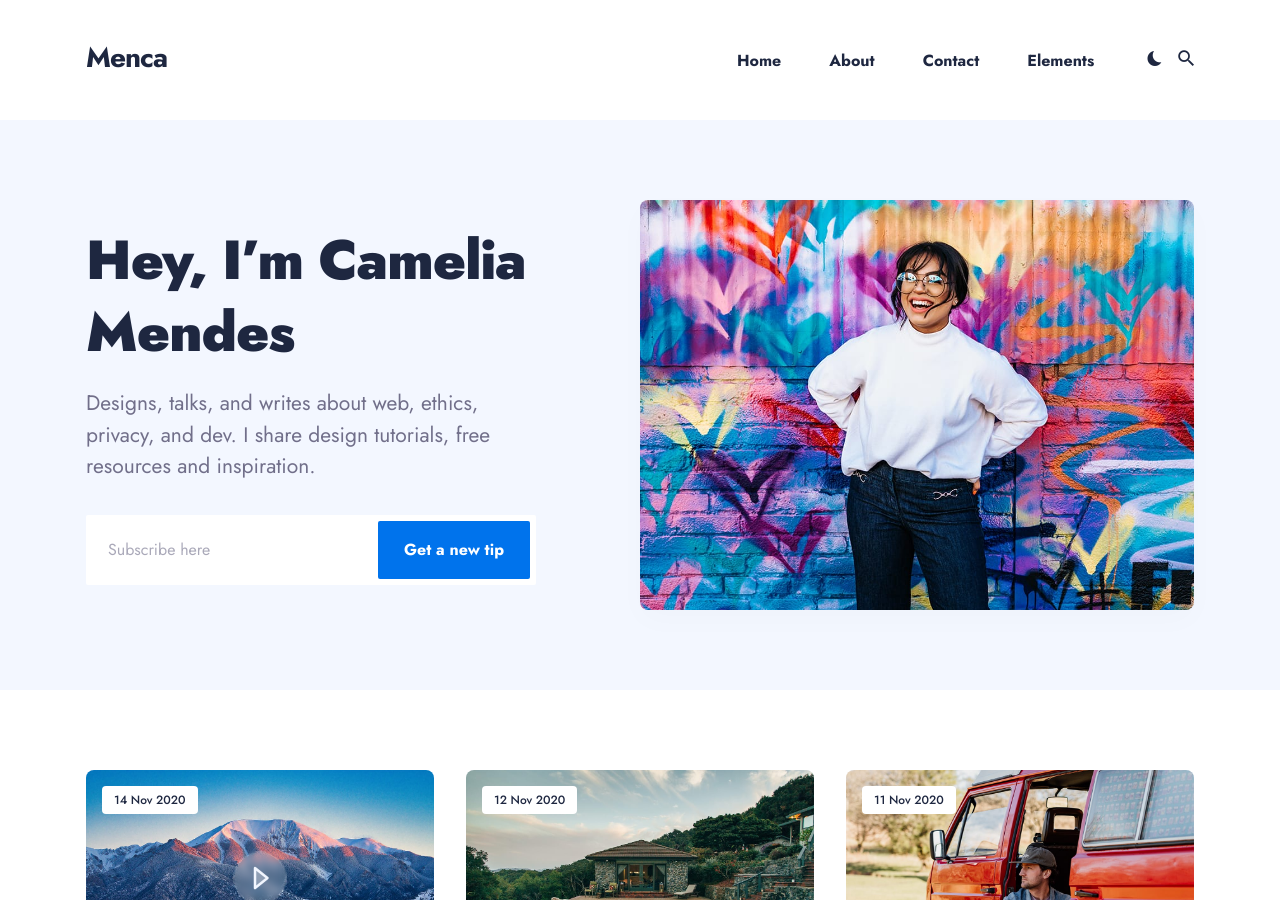
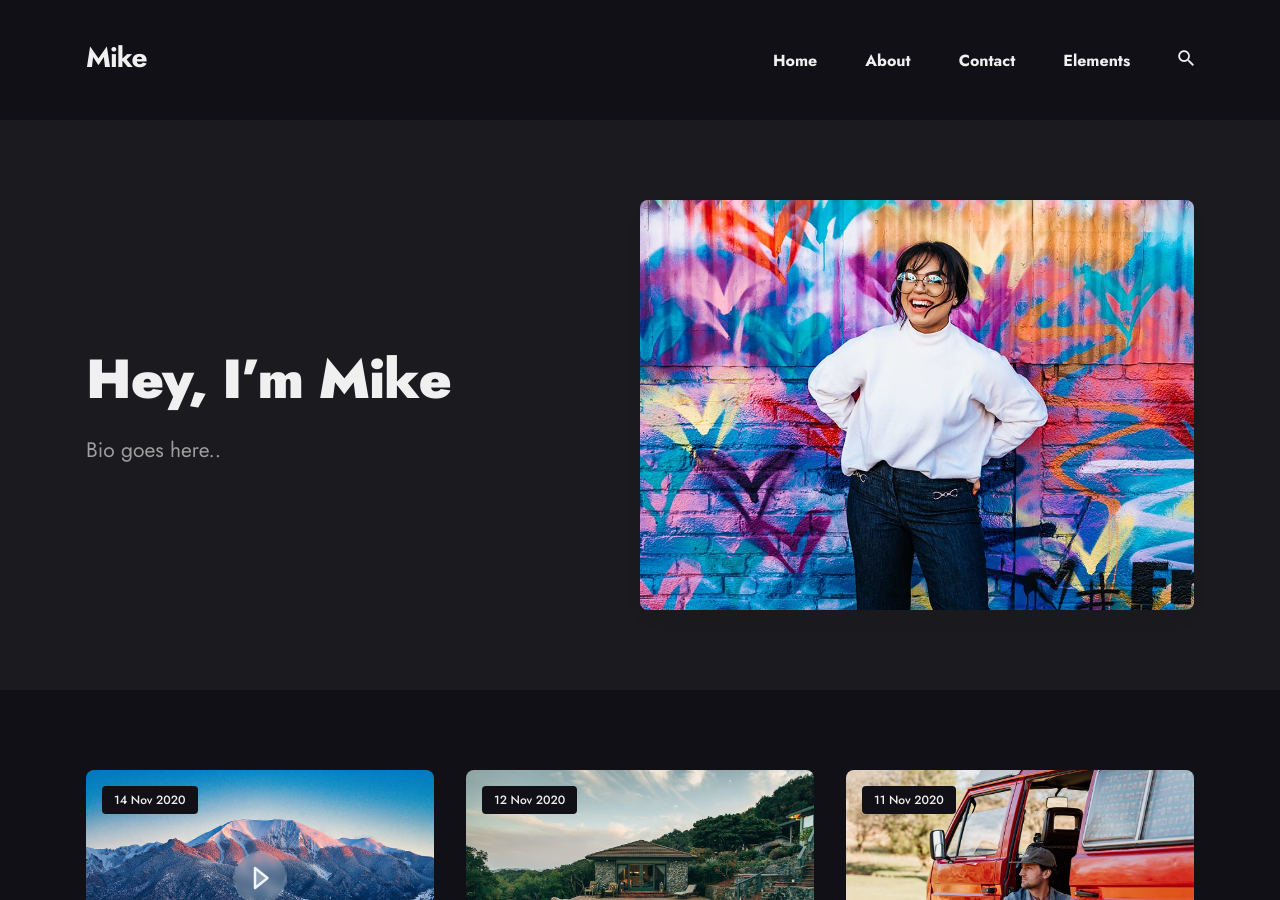
Before and after one commit to mikeaarts/mikeaarts, a Jekyll site: the page built from index.html, in a window 1280 px wide and 900 px high. Built offline with Jekyll 4.4.1, drawn with Linux system fonts in a browser that asks for light colours; nearby versions of some CDN libraries; the list of posts is cut into pages by our own code; some of the changed text lies outside the part shown.

Commit message:
Basic config updates

```diff
--- a/_config.yml
+++ b/_config.yml
@@ -1,18 +1,18 @@
 #-------------------------------
 # Site Settings
-title: Menca
+title: Mike
 logo: # You can add own logo. For example '/images/logo.png'.
 description: Menca personal blogging theme for Jekyll
 baseurl: "" # the subpath of your site, e.g. /blog
 url: "" # the base hostname & protocol for your site, e.g. http://example.com
-color_scheme: auto # You can choose three modes auto, light, and dark. By default, the auto mode is set, which means the user can choose the light or dark mode themself.
+color_scheme: dark # You can choose three modes auto, light, and dark. By default, the auto mode is set, which means the user can choose the light or dark mode themself.
 
 
 #-------------------------------
 # Author Settings
 author:
-  author__name: Camelia Mendes
-  author__bio: Designs, talks, and writes about web, ethics, privacy, and dev. I share design tutorials, free resources and inspiration.
+  author__name: Mike Aarts
+  author__bio: Bio goes here.
   author__avatar: '/images/01-1.jpg'
 
 social:
@@ -29,14 +29,14 @@ social:
 #-------------------------------
 # Hero Settings
 hero:
-  hero__title: Hey, I’m Camelia Mendes
-  hero__description: Designs, talks, and writes about web, ethics, privacy, and dev. I share design tutorials, free resources and inspiration.
+  hero__title: Hey, I’m Mike
+  hero__description: Bio goes here..
   hero__image: '/images/01.jpg'
 
 
 #-------------------------------
 # Newsletter
-mailchimp: enable # To enable the mailchimp form, use the value 'enable'. To disable the form, leave the field blank.
+mailchimp:  # To enable the mailchimp form, use the value 'enable'. To disable the form, leave the field blank.
 mailchimp__identifier: frnla.us6.list-manage.com/subscribe/post?u=6314d69a3f315af7ce3fb00a0&amp;id=3038727cc3 # Add your MailChimp form identifier. For example - frnla.us6.list-manage.com/subscribe/post?u=6314d69a3f315af7ce3fb00a0&amp;id=3038727cc3
 mailchimp__input__text: Subscribe here
 mailchimp__button__text: Get a new tip
@@ -80,7 +80,7 @@ contact:
 
 #-------------------------------
 # Comment Section (Disqus)
-disqus-identifier: demo-menca # Add your shortname for Disqus Comment. For example demo-menca
+disqus-identifier:  # Add your shortname for Disqus Comment. For example demo-menca
 
 
 #-------------------------------
```
Also changed, not shown: 1 other file.
